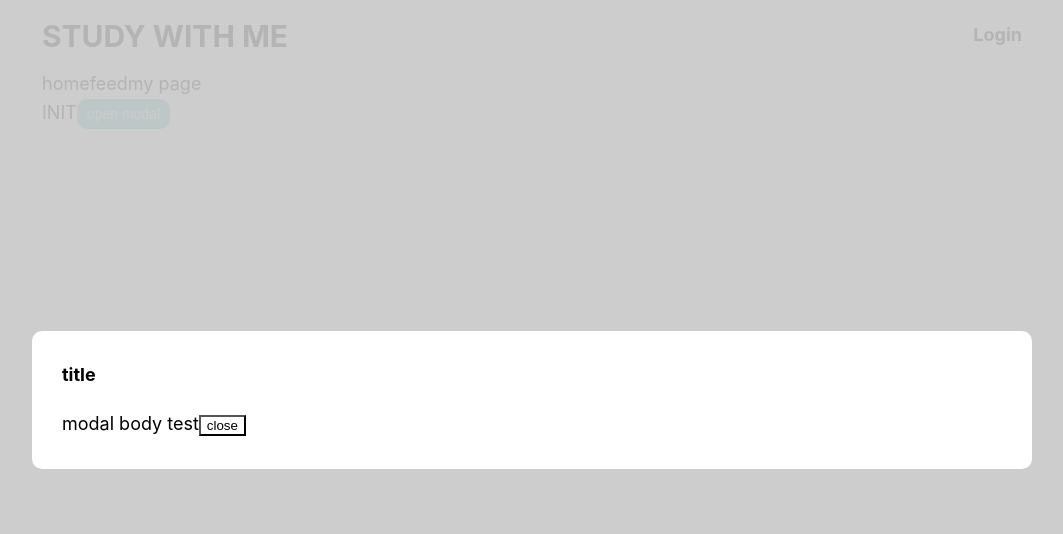
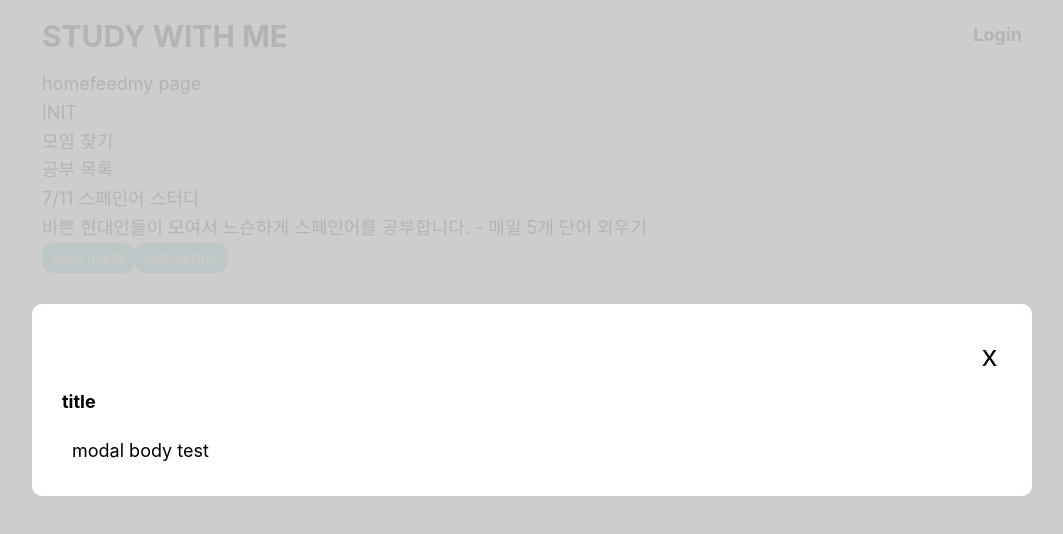
Before and after one commit to parkseyeonn/post, a Next.js app: page / in a window 1280 px wide. Both pictures are taken after a click on the button "open modal". Shown: the top 534 px of the page, without its empty margins (108-1171 px from the left). Built offline with nearby package versions, Linux system fonts and the light colour scheme.

Commit message:
confirm modal component

```diff
--- a/components/modal/Modal.tsx
+++ b/components/modal/Modal.tsx
@@ -19,7 +19,8 @@ export const Modal = ({
   const [isAnimated, setIsAnimated] = useState<boolean>(false);
 
   useEffect(() => {
-    if(isOpen || isAnimated) {
+    console.log(isOpen)
+    if(isOpen) {
       let timeout: NodeJS.Timeout;
       if (isOpen) {
         setIsAnimated(isOpen);
@@ -40,15 +41,19 @@ export const Modal = ({
 
   return (
     <Portal rootId={defaultModalRootId}>
+    <ModalStyle>
       <ModalStyle.Background role="modal" isAnimated={isAnimated} isOpen={isOpen}>
-        <ModalStyle.Container>
+        <ModalStyle.Container isOpen={isOpen}>
+          <ModalStyle.Header>
+            <ModalStyle.CloseButton aria-label="close" onClick={handleClose}>x</ModalStyle.CloseButton>
+          </ModalStyle.Header>
           {title ? <ModalStyle.Title>{title}</ModalStyle.Title> : null}
+          <ModalStyle.Body>
           {children}
-          <button onClick={handleClose}>
-            close
-          </button>
+          </ModalStyle.Body>
         </ModalStyle.Container>
       </ModalStyle.Background>
+    </ModalStyle>
     </Portal>
   );
 }
--- a/components/modal/confirm/Confirm.tsx
+++ b/components/modal/confirm/Confirm.tsx
@@ -1,16 +1,12 @@
-import { ReactNode, useState, useEffect } from "react";
-import { Portal, defaultModalRootId } from "../Portal";
+import { useState, useEffect } from "react";
 import { Options } from "./index";
 
-//https://dahna.tistory.com/4?category=1014742
-//https://github.com/serrexlabs/react-confirm-box
 export interface ModalProps {
   message: string;
   resolver: (response: boolean) => void;
   options?: Options;
 }
 
-// isOpen || isAnimated -> show
 export const Confirm = ({
   message,
   resolver,
--- a/components/modal/confirm/index.tsx
+++ b/components/modal/confirm/index.tsx
@@ -1,9 +1,9 @@
-import React from "react";
-import {createRoot} from "react-dom/client"; //todo what is this?
+import React, {createElement} from "react";
+import ReactDOM from "react-dom";
+import {createRoot} from "react-dom/client";
 import {Confirm} from "./Confirm";
-import {Portal, confirmModalRootId, createRootContainer} from "../Portal";  //todo what is this?
+import {Portal, confirmModalRootId, createRootContainer} from "../Portal";
 
-//todo 필요없는 option 지우기
 type ClassNames = {
     container?: string;
     buttons?: string;
@@ -12,50 +12,43 @@ type ClassNames = {
 };
 
 export type Options = {
-    labels?: {
-        confirmable: string;
-        cancellable: string;
-    }
-    classNames?: ClassNames,
+    classNames?: ClassNames;
     closeOnOverlayClick?: boolean;
     render?: (
        message: string,
        onConfirm: () => void,
        onCancel: () => void,
-    ) => Element, //todo what is this?
-    children?: React.ReactNode,
+    ) => Element;
+    children?: React.ReactNode;
 };
 
 export const confirm = async (
     message: string,
     options?: Options
-): Promise<boolean> => {  //todo what is this?
-    let element = document.getElementById(confirmModalRootId);
-    if (!element) {
-        element = createRootContainer(confirmModalRootId);
-    }
+): Promise<boolean> => {
 
-    if (element) {
-        const root = createRoot(element);  //todo what is this?
     return new Promise((resolve) => {
-            const confirmModal = React.createElement(Confirm, {
+       const confirmModal = createElement(Confirm, {
            resolver: response => {
                resolve(response);
                root.unmount();
            },
            message,
            options,
-            })  //todo what is this?
-            // 포탈에 컨펌모달을 합성
-            const PortalEl = React.createElement(
+       });
+       let element = document.getElementById(confirmModalRootId);
+       if (!element) {
+           const PortalEl = createElement(
                Portal,
-                { rootId: confirmModalRootId, children: confirmModal },
+               { rootId: confirmModalRootId },
                confirmModal,
-            )
+           );
+           console.log(PortalEl)
+           ReactDOM.render(PortalEl, document.body);
 
-            root.render(PortalEl)
+           document.body.appendChild(PortalEl);
+       } else {
+         element = createRootContainer(confirmModalRootId);
+       }
    })
-    }
-
-    return new Promise(() => {})
 };
--- a/components/modal/style.tsx
+++ b/components/modal/style.tsx
@@ -36,13 +36,22 @@ const slideUp = keyframes`
   }
 `;
 
+const slideDown = keyframes`
+  0% {
+    transform: translateY(0);
+  }
+  100% {
+    transform: translateY(10px);
+  }
+`;
+
 const Background = styled.div<{isAnimated: boolean, isOpen: boolean}>`
   position: fixed;
   left: 0;
   right: 0;
   top: 0;
   bottom: 0;
-  z-index: 1000;
+  z-index: ${props => props.theme.modalZIndex};
   display: flex;
   align-items: center;
   justify-content: center;
@@ -68,17 +77,23 @@ const Background = styled.div<{isAnimated: boolean, isOpen: boolean}>`
   }
 `;
 
-const Container = styled.div`
+const Container = styled.div<{isOpen: boolean}>`
   position: relative;
   width: 1000px;
   padding: 30px;
   background-color: white;
   border-radius: 10px;
+  box-shadow: ${props => props.theme.shadow};
   transform: translateY(10px);
   animation-duration: .2s;
   animation-fill-mode: forwards;
   animation-timing-function: ease-in;
   animation-name: ${slideUp};
+  ${
+    props => props.isOpen ? null : css`
+      animation-name: ${slideDown};
+    `
+  }
 `;
 
 const Title = styled.h3`
@@ -86,8 +101,31 @@ const Title = styled.h3`
   font-size: ${props => props.theme.modalTitleFontSize}
 `;
 
+const Header = styled.div`
+  display: flex;
+  margin-bottom: 10px;
+`;
+
+const CloseButton = styled.button`
+  margin-left: auto;
+  padding: 5px;
+  transition: .2s;
+  font-size: 30px;
+  border: 0;
+  &:hover {
+    opacity: .8;
+  }
+`;
+
+const Body = styled.div`
+  padding: 0 10px;
+`;
+
 Modal.Background = Background;
 Modal.Container = Container;
 Modal.Title = Title;
+Modal.Header = Header;
+Modal.CloseButton = CloseButton;
+Modal.Body = Body;
 
 export default Modal;
--- a/pages/_app.tsx
+++ b/pages/_app.tsx
@@ -12,7 +12,9 @@ function MyApp({ Component, pageProps }: AppProps) {
       <Layout>
         <Header />
         <NavBar />
-        <Component {...pageProps} />
+        <main>
+          <Component {...pageProps} />
+        </main>
       </Layout>
   </ThemeProvider>
   )
--- a/pages/index.tsx
+++ b/pages/index.tsx
@@ -3,16 +3,47 @@ import { useState } from 'react';
 import Seo from '../components/Seo';
 import Button from '../components/Button';
 import {Modal} from '../components/modal/Modal';
+import { confirm } from '../components/modal/confirm';
 
 const Home: NextPage = () => {
   const [isOpen, setIsOpen] = useState(false);
+  const [feed, setFeed] = useState([{
+    id: 1,
+    thumbnail: null,
+    title: '7/11 스페인어 스터디',
+    contents: '바쁜 현대인들이 모여서 느슨하게 스페인어를 공부합니다. - 매일 5개 단어 외우기',
+    group: {
+      name: '여행가자',
+    },
+  }]);
+
+  const onConfirmClick = async (options) => {
+    const result = await confirm("Are you sure?", options);
+    console.log(result);
+    if (result) {
+      return console.log("You click yes!");
+    }
+  };
+
   return (
     <>
     <Seo />
     <div>
       INIT
+      <div>모임 찾기</div>
+{/*   todo 모임 리스트 추가하기     */}
+      <div>공부 목록</div>
+      {feed.map((item) => (
+        <div key={item.id}>
+            <div>{item.title}</div>
+            <div>{item.contents}</div>
+        </div>
+      ))}
       <Button size={'normal'} onClick={() => setIsOpen(prev => !prev)}>
         open modal
+      </Button>
+      <Button size={'normal'} onClick={onConfirmClick}>
+        test confirm
       </Button>
       <Modal isOpen={isOpen} handleClose={() => setIsOpen(false)} title={'title'}>
         modal body test
```
Also changed, not shown: next.txt (added), todo.txt (added), 1 other file (tests, documents, lock files or other folders). Lines whose indentation alone changed are shown as unchanged.
